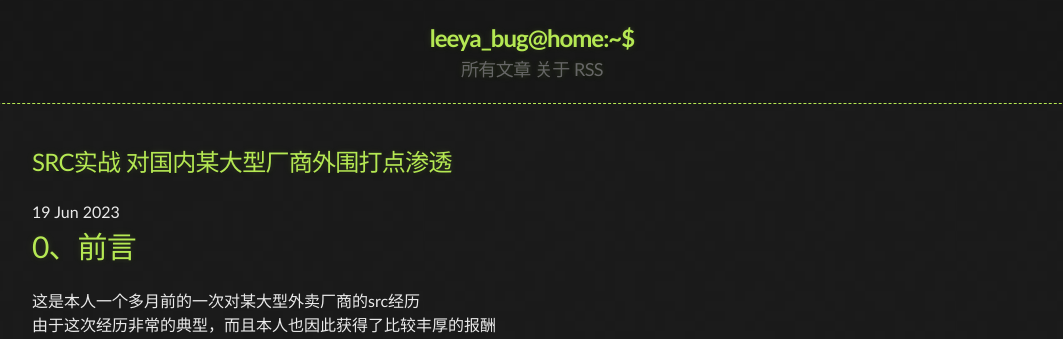
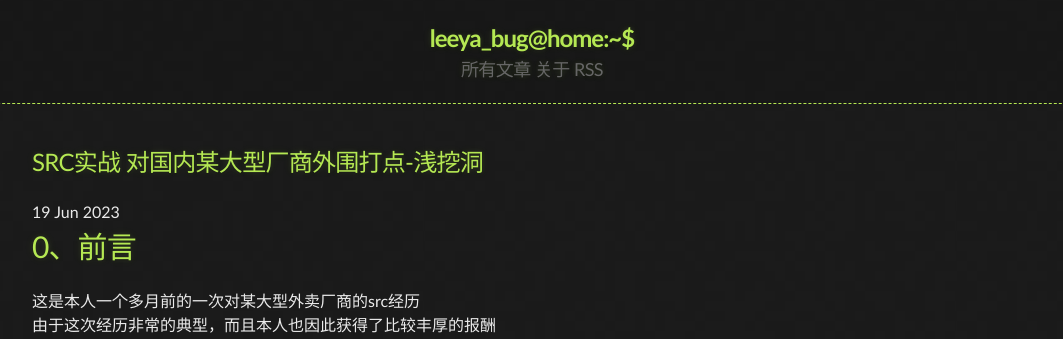
Before and after one commit to Leeyangee/leeyangee.github.io, a Jekyll site: the page built from _posts/2023-06-19-SRC实战 对国内某大型厂商外围打点渗透.md, in a window 1280 px wide. Shown: the top 339 px of the page, without its empty margins (108-1171 px from the left). Built offline with Jekyll 4.4.1, drawn with Linux system fonts in a browser that asks for light colours.

Commit message:
Update 2023-06-19-SRC实战 对国内某大型厂商外围打点渗透.md

```diff
--- a/_posts/2023-06-19-SRC实战 对国内某大型厂商外围打点渗透.md
+++ b/_posts/2023-06-19-SRC实战 对国内某大型厂商外围打点渗透.md
@@ -1,5 +1,5 @@
 ---
-title: SRC实战 对国内某大型厂商外围打点渗透
+title: SRC实战 对国内某大型厂商外围打点-浅挖洞
 published: true
 ---
 # [](#header-1)0、前言
```
